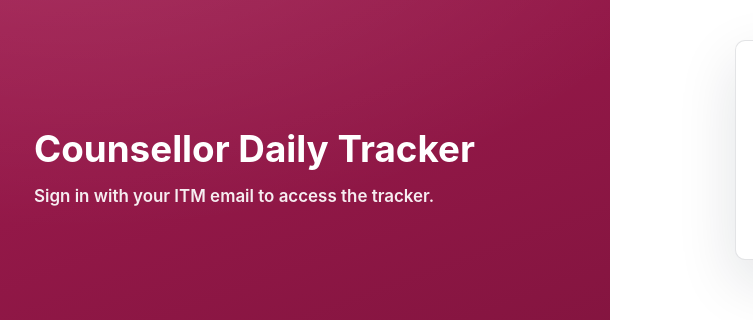
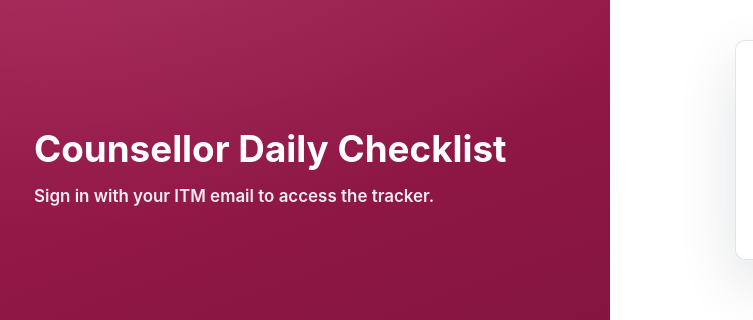
Before and after one commit to WableSwapnil/ITM-Counselor-, a plain HTML site: page index.html in a window 1280 px wide. Shown: the part 250-570 px from the top of the page, 0-753 px from the left. Drawn offline with Linux system fonts and the light colour scheme; no server answers.

Commit message:
Change 'Tracker' to 'Checklist' in main headings

```diff
--- a/index.html
+++ b/index.html
@@ -3,7 +3,7 @@
   <head>
     <meta charset="UTF-8" />
     <meta name="viewport" content="width=device-width, initial-scale=1.0" />
-    <title>ITM Counsellor Daily Tracker</title>
+    <title>ITM Counsellor Daily Checklist</title>
     <link rel="stylesheet" href="styles.css" />
   </head>
   <body>
@@ -21,7 +21,7 @@
               />
               <span class="brand-fallback">ITM Skills University</span>
             </div>
-            <h1 id="page-title">Counsellor Daily Tracker</h1>
+            <h1 id="page-title">Counsellor Daily Checklist</h1>
           </div>
         </div>
 
@@ -56,7 +56,7 @@
             <img class="auth-left-logo" src="assets/itm-skills-logo.png" alt="" />
           </div>
           <div class="auth-left-main">
-            <h2 class="auth-left-title">Counsellor Daily Tracker</h2>
+            <h2 class="auth-left-title">Counsellor Daily Checklist</h2>
             <p class="auth-left-subtitle">Sign in with your ITM email to access the tracker.</p>
           </div>
           <div class="auth-left-footer">ITM Skills University · Admissions Platform</div>
```
